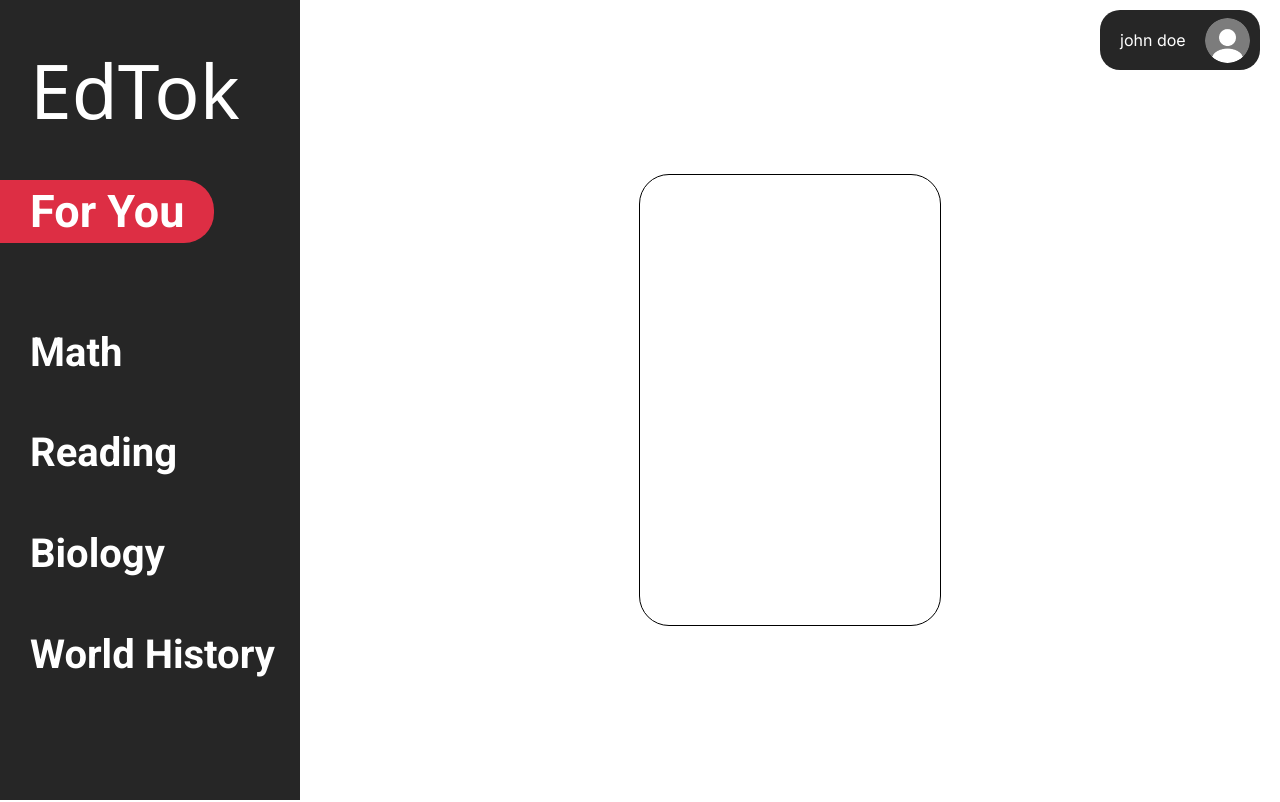
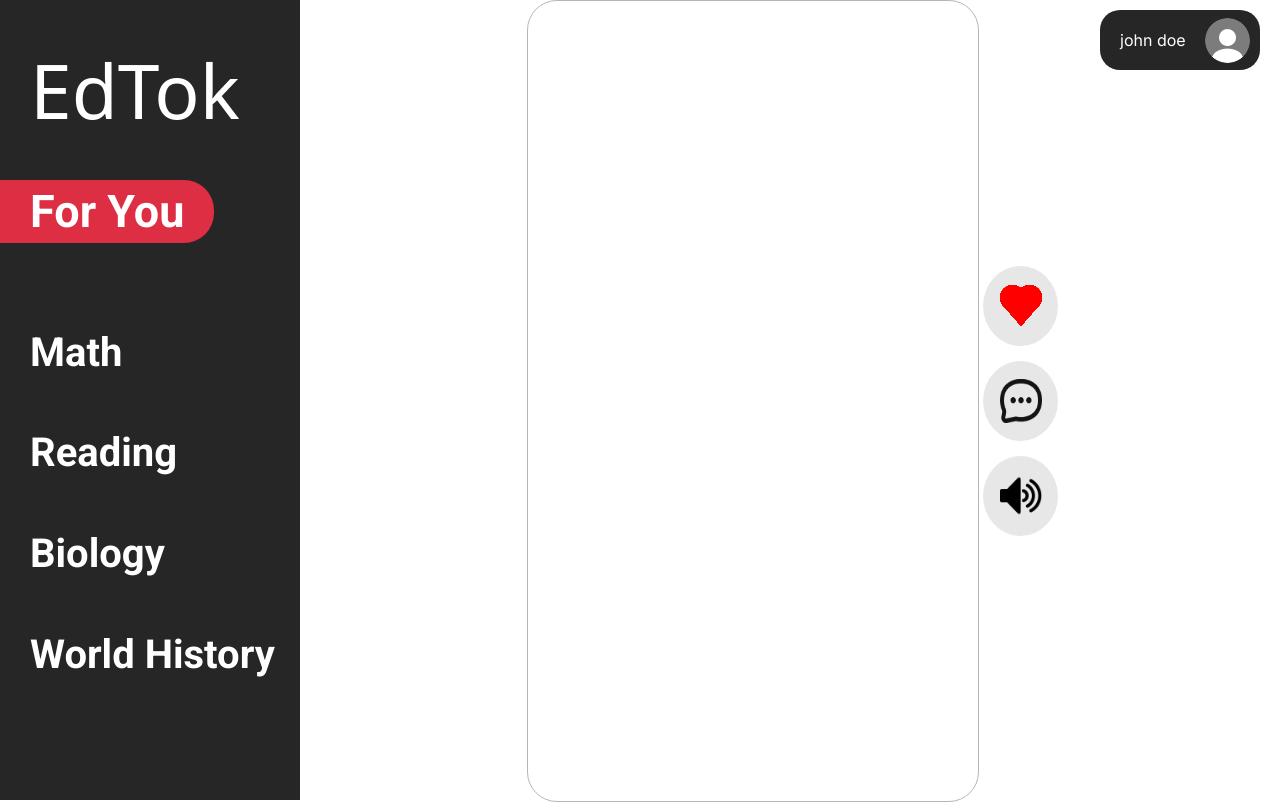
Before and after one commit to gl91306/EdTok, a React (Create React App) app: page / in a window 1280 px wide. Built offline with nearby package versions, Linux system fonts and the light colour scheme; a web font is replaced by a local one.

Commit message:
added heart, comment, sound png

```diff
--- /dev/null
+++ b/src/comments/comments.js
@@ -0,0 +1,4 @@
+function Comments(){
+    return <>   </>
+}
+exportd default Comments
--- a/src/mainbar/mainbar.css
+++ b/src/mainbar/mainbar.css
@@ -6,8 +6,50 @@
   align-items: center;
 }
 .video {
-  width: 300px;
-  height: 450px;
+  width: 450px;
+  height: 800px;
   border-radius: 30px;
-  border: 1px black solid;
+  border: 1px rgb(187, 180, 180) solid;
 }
+.videobuttons {
+  display: flex;
+  flex-direction: column;
+  width: 75px;
+  height: 800px;
+  justify-content: center;
+  align-items: center;
+  gap: 15px;
+  position: relative;
+  left: 0.5%
+}
+
+.heart {
+  width: 55%;
+  height: 60%;
+  background: radial-gradient(circle at 60% 65%, red 64%, transparent 65%) top
+      left,
+    radial-gradient(circle at 40% 65%, red 64%, transparent 65%) top right,
+    linear-gradient(to bottom left, red 43%, transparent 43%) bottom left,
+    linear-gradient(to bottom right, red 43%, transparent 43%) bottom right;
+  background-size: 50% 50%;
+  background-repeat: no-repeat;
+  display: inline-block;
+  position: relative;
+}
+
+.background {
+  display: flex;
+  justify-content: center;
+  align-items: center;
+  width: 100%;
+  height: 10%;
+  background-color: rgba(22, 24, 35, 0.1);
+  border-radius: 50%;
+  img {
+    width: 55%;
+    height: 55%;
+  }
+}
+.background:hover{
+  background-color: rgba(22, 24, 35, 0.2);
+}
--- a/src/mainbar/mainbar.js
+++ b/src/mainbar/mainbar.js
@@ -1,8 +1,27 @@
 import "./mainbar.css";
+import { useState } from "react";
+import comment from "../images/message.png";
+import sound from "../images/sound.png";
 function Mainbar() {
+  const [comments, setcomments] = useState(false);
+  const handleComments = () =>{
+
+  }
+
   return (
     <div className="rightside">
       <div className="video"></div>
+      <div className="videobuttons">
+        <div className="background">
+          <div className="heart"></div>
+        </div>
+        <div className="background">
+          <img src={comment} />
+        </div>
+        <div className="background" onClick={handleComments}>
+          <img src={sound}></img>
+        </div>
+      </div>
     </div>
   );
 }
```
Also changed, not shown: src/comments/comments.css (added), src/images/message.png (added), src/images/sound.png (added).
